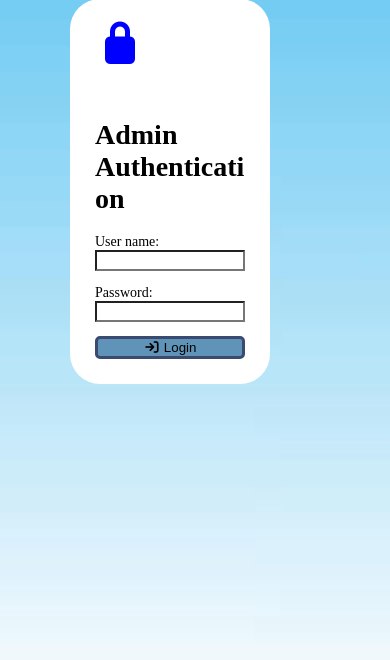
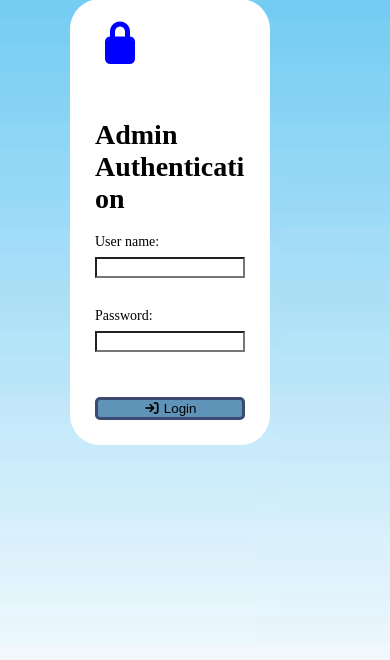
Before and after one commit to dri574069-beep/Academy-Website, a Django app: page /AdminAuthentication/ in a window 390 px wide. Shown: the part 111-771 px from the top of the page. Run offline with Django 5.2, Linux system fonts and the light colour scheme.

Commit message:
Improve sign in form spacing on mobile

```diff
--- a/static/style.css
+++ b/static/style.css
@@ -3783,3 +3783,44 @@ select {
         box-sizing: border-box !important;
     }
 }
+
+
+
+
+
+
+@media screen and (max-width: 800px) {
+
+    form {
+        width: 100% !important;
+        max-width: 100% !important;
+        box-sizing: border-box !important;
+    }
+
+    form h1,
+    form h2,
+    form h3 {
+        margin-bottom: 30px !important;
+    }
+
+    form p {
+        margin: 0 0 18px 0 !important;
+    }
+
+    form label {
+        display: block !important;
+        margin-bottom: 7px !important;
+    }
+
+    form input,
+    form select,
+    form textarea {
+        max-width: 100% !important;
+        box-sizing: border-box !important;
+        margin-bottom: 12px !important;
+    }
+
+    form button {
+        margin-top: 15px !important;
+    }
+}
```
